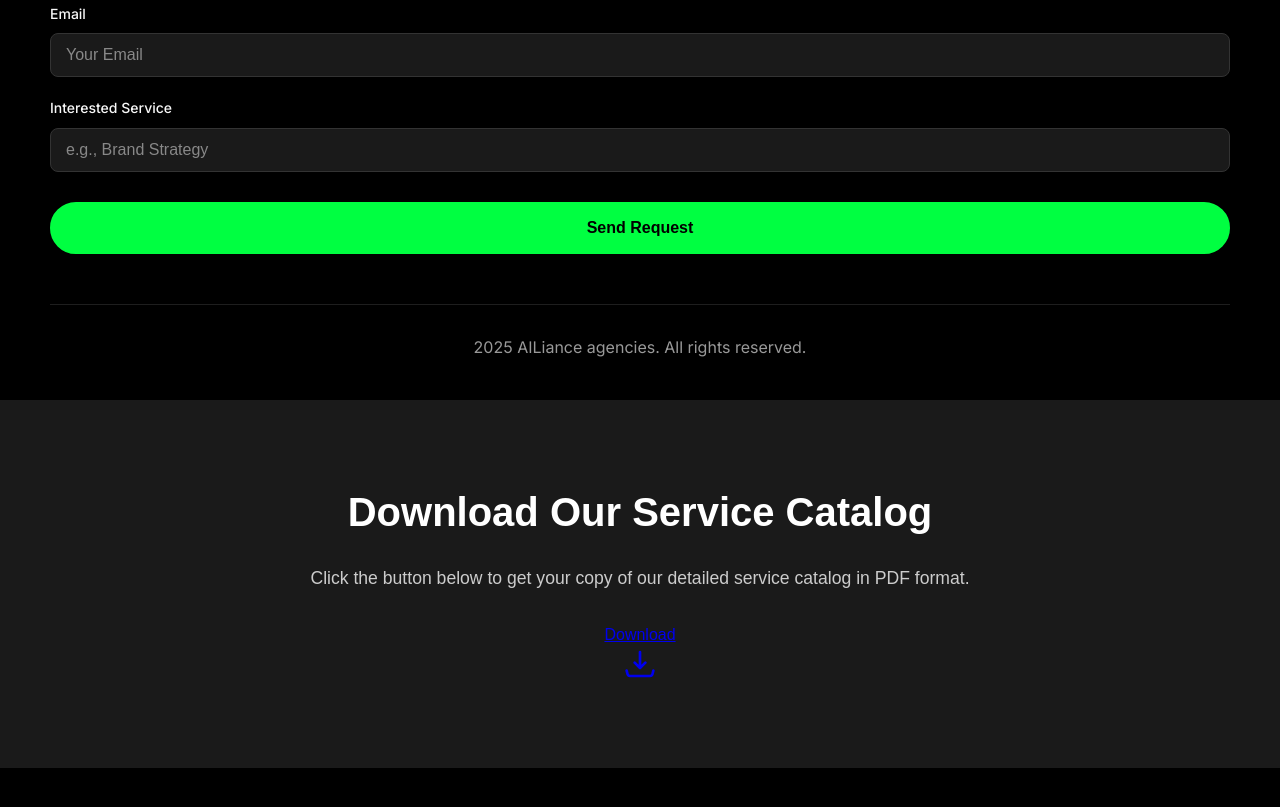
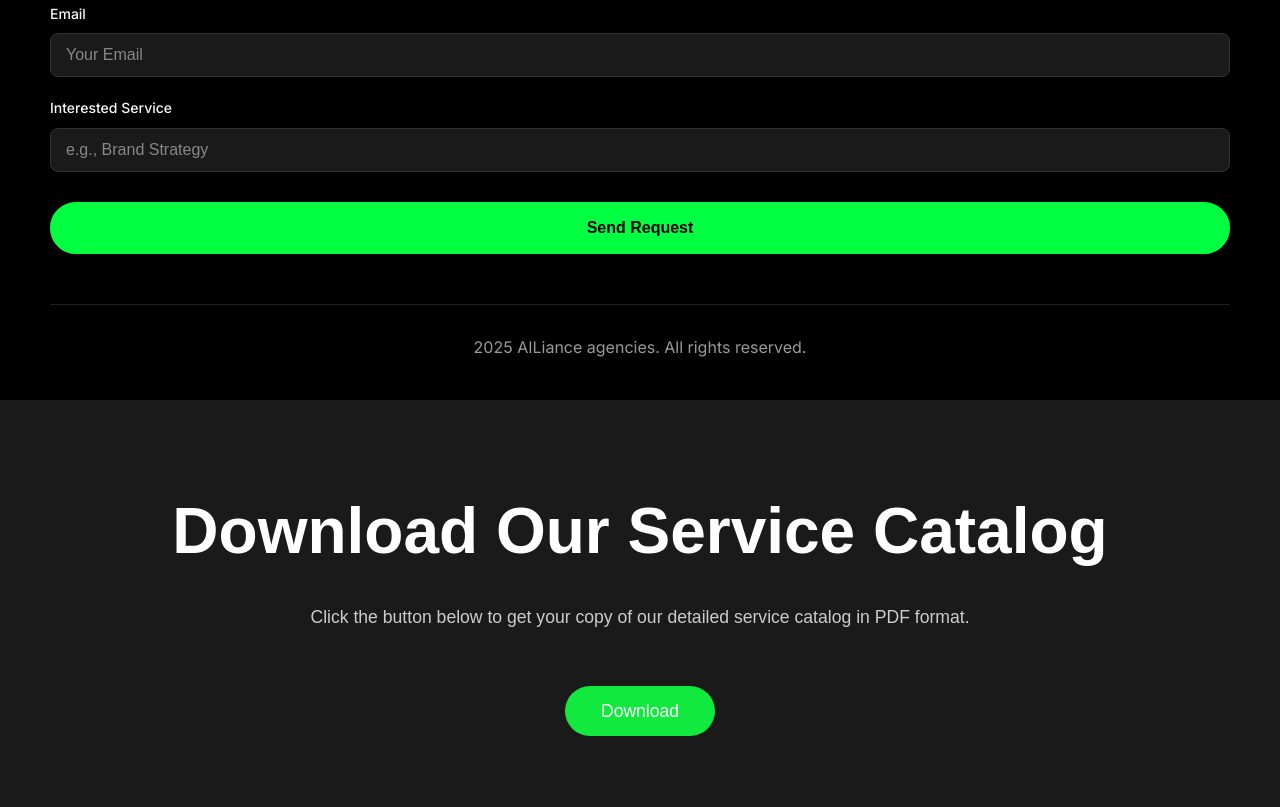
Before and after one commit to Amoghhosamane/MyAgencies, a plain HTML site: page index.html in a window 1280 px wide. Shown: the part 4164-4971 px from the top of the page. Before the commit the page ends 4932 px from the top, so only its background shows below. Drawn offline with Linux system fonts and the light colour scheme.

Commit message:
Update style.css

```diff
--- a/style.css
+++ b/style.css
@@ -1933,82 +1933,146 @@ body.light-mode .service-card:hover {
             padding: 0;
             box-sizing: border-box;
         }
-
         .download-section {
-        background-color: #1a1a1a; /* Dark background, consistent with footer */
-        color: #f0f0f0; /* Light text color */
+            background-color: #1a1a1a;
+            color: #f0f0f0;
             padding: 80px 20px;
             text-align: center;
-        font-family: Arial, sans-serif; /* Consistent font */
+            font-family: Arial, sans-serif;
             width: 100%;
-        overflow: hidden; /* Important for animations that slide elements in */
-    }
-
+            overflow: hidden;
+        }
         .download-section h4 {
-        font-size: 2.5em;
+            font-size: 4em;
             margin-bottom: 20px;
             color: #ffffff;
-        opacity: 0; /* Initial state for animation */
-        transform: translateY(20px); /* Initial state for animation */
+            opacity: 0;
+            transform: translateY(20px);
             animation: fadeInSlideUp 1s ease-out forwards;
-        animation-delay: 0.2s; /* Stagger animation */
-    }
-
+            animation-delay: 0.2s;
+        }
         .download-section p {
             font-size: 1.1em;
             line-height: 1.6;
             max-width: 700px;
             margin: 0 auto 30px auto;
             color: #cccccc;
-        opacity: 0; /* Initial state for animation */
-        transform: translateY(20px); /* Initial state for animation */
+            opacity: 0;
+            transform: translateY(20px);
             animation: fadeInSlideUp 1s ease-out forwards;
-        animation-delay: 0.4s; /* Stagger animation */
-    }
-
-    .download-button {
-        display: inline-block;
-        background-color: #1fee26; /* Primary accent color */
-        color: #ffffff;
-        padding: 15px 30px;
-        text-decoration: none;
-        border-radius: 8px;
-        font-size: 1.2em;
-        font-weight: bold;
-        transition: background-color 0.3s ease, transform 0.3s ease, box-shadow 0.3s ease;
-        box-shadow: 0 4px 15px rgba(0, 0, 0, 0.3);
-        opacity: 0; /* Initial state for animation */
-        transform: scale(0.9); /* Initial state for animation */
+            animation-delay: 0.4s;
+        }
+
+        /* ----- Corrected Animated Button CSS ----- */
+        .btn-4 {
+            scale: 0.5;
+            --width: 300px;
+            --height: 100px;
+            --tooltip-height: 40px;
+            --tooltip-width: 110px;
+            --gap-between-tooltip-to-button: 18px;
+            --button-color: #11e93f;
+            --tooltip-color: #fff;
+            width: var(--width);
+            height: var(--height);
+            background: var(--button-color);
+            position: relative;
+            text-align: center;
+            border-radius: 50px;
+            font-family: inherit;
+            font-size: 35px;
+            cursor: pointer;
+            transition: background 0.3s;
+            /* Initial animations for the button container */
+            opacity: 0;
+            transform: scale(0.9);
             animation: fadeInScale 1s ease-out forwards;
-        animation-delay: 0.6s; /* Stagger animation */
-    }
-
-    .download-button:hover {
-        background-color: #45a049; /* Slightly darker on hover */
-        transform: translateY(-3px) scale(1.02); /* Lift and slightly enlarge */
-        box-shadow: 0 6px 20px rgba(0, 0, 0, 0.4);
-    }
-
-    .secondary-download-text {
-        margin-top: 30px;
-        font-size: 0.95em;
-        color: #b0b0b0;
-        opacity: 0; /* Initial state for animation */
-        animation: fadeIn 1s ease-out forwards;
-        animation-delay: 0.8s; /* Stagger animation */
-    }
-
-    .inline-download-link {
-        color: #66b3ff; /* A different accent color for inline link */
-        text-decoration: underline;
-        transition: color 0.3s ease;
-    }
-
-    .inline-download-link:hover {
-        color: #99ccff;
-    }
-
-    /* Keyframe Animations */
+            animation-delay: 0.6s;
+            margin: auto;
+        }
+        .btn-4::before {
+            position: absolute;
+            content: attr(data-tooltip);
+            width: var(--tooltip-width);
+            height: var(--tooltip-height);
+            background-color: var(--tooltip-color);
+            font-size: 16px;
+            color: #0ac636;
+            border-radius: 6px;
+            line-height: var(--tooltip-height);
+            bottom: calc(var(--height) + var(--gap-between-tooltip-to-button) + 10px);
+            left: calc(50% - var(--tooltip-width) / 2);
+            opacity: 0;
+            visibility: hidden;
+            transition: all 0.5s;
+        }
+        .btn-4::after {
+            position: absolute;
+            content: '';
+            width: 0;
+            height: 0;
+            border-style: solid;
+            border-color: var(--tooltip-color) transparent transparent transparent;
+            border-width: 12px 12px 0 12px;
+            bottom: calc(var(--height) + var(--gap-between-tooltip-to-button));
+            left: calc(50% - 12px);
+            opacity: 0;
+            visibility: hidden;
+            transition: all 0.5s;
+        }
+        .btn-4 .text {
+            display: flex;
+            align-items: center;
+            justify-content: center;
+        }
+        .btn-4 .button-wrapper,
+        .btn-4 .text,
+        .btn-4 .icon {
+            overflow: hidden;
+            position: absolute;
+            width: 100%;
+            height: 100%;
+            left: 0;
+            color: #fff;
+        }
+        .btn-4 .text {
+            top: 0;
+            transition: top 0.5s;
+        }
+        .btn-4 .icon {
+            color: #fff;
+            top: 100%;
+            display: flex;
+            align-items: center;
+            justify-content: center;
+            transition: top 0.5s;
+        }
+        .btn-4 .icon svg {
+            width: 24px;
+            height: 24px;
+        }
+        .btn-4:hover {
+            background: #02f860;
+        }
+        .btn-4:hover .text {
+            top: -100%;
+        }
+        .btn-4:hover .icon {
+            top: 0;
+        }
+        .btn-4:hover::before,
+        .btn-4:hover::after {
+            opacity: 1;
+            visibility: visible;
+        }
+        .btn-4:hover::after {
+            bottom: calc(var(--height) + var(--gap-between-tooltip-to-button) - 20px);
+        }
+        .btn-4:hover::before {
+            bottom: calc(var(--height) + var(--gap-between-tooltip-to-button));
+        }
+
+        /* Keyframe Animations for the section content */
         @keyframes fadeInSlideUp {
             from {
                 opacity: 0;
@@ -2019,7 +2083,6 @@ body.light-mode .service-card:hover {
                 transform: translateY(0);
             }
         }
-
         @keyframes fadeInScale {
             from {
                 opacity: 0;
@@ -2030,7 +2093,6 @@ body.light-mode .service-card:hover {
                 transform: scale(1);
             }
         }
-
         @keyframes fadeIn {
             from {
                 opacity: 0;
@@ -2052,16 +2114,11 @@ body.light-mode .service-card:hover {
                 font-size: 1em;
                 margin-bottom: 20px;
             }
-        .download-button {
+            .btn-4 {
                 padding: 12px 25px;
                 font-size: 1.1em;
             }
-        .secondary-download-text {
-            margin-top: 20px;
-            font-size: 0.9em;
-        }
-    }
-
+        }
         @media (max-width: 480px) {
             .download-section {
                 padding: 40px 10px;
@@ -2072,8 +2129,4 @@ body.light-mode .service-card:hover {
             .download-section p {
                 font-size: 0.9em;
             }
-        .download-button {
-            padding: 10px 20px;
-            font-size: 1em;
-        }
-    }
+        }
```
Lines whose indentation alone changed are shown as unchanged.
